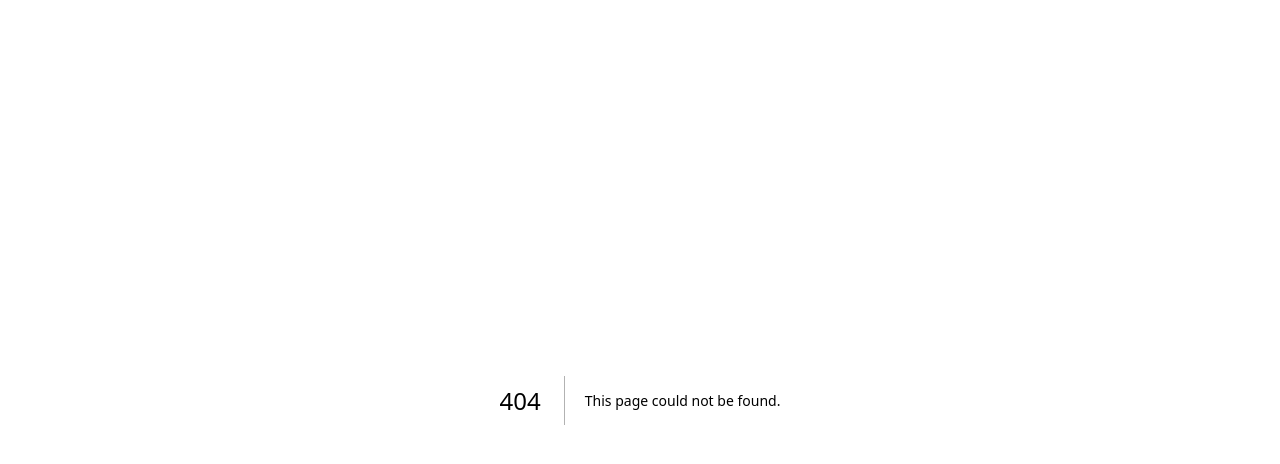
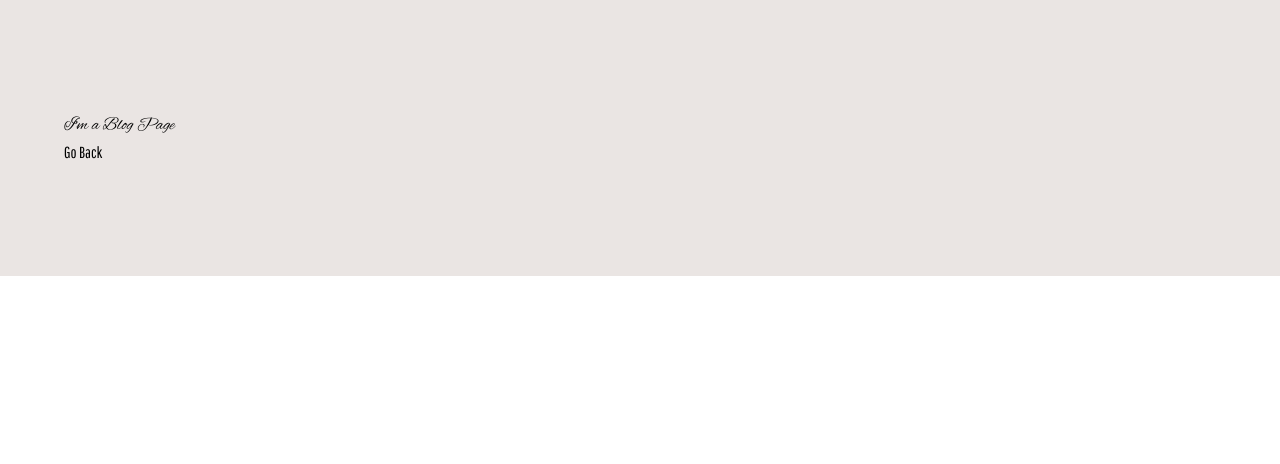
Before and after one commit to JoaomdvFerreira/portfolio-demo, a Next.js app: page /blog in a window 1280 px wide. Before the commit this address had no page. Shown: the top 464 px of the page. Built offline with nearby package versions, Linux system fonts and the light colour scheme.

Commit message:
adding portfolio and blog page

```diff
--- a/layouts/Desktop.tsx
+++ b/layouts/Desktop.tsx
@@ -50,7 +50,10 @@ export const Desktop: React.FC = () => {
               stories through the <br />
               senses.
             </p>
-            <button className="mt-6 font-cursive text-2xl text-darkBlue font-bold">
+            <button
+              className="mt-6 font-cursive text-2xl text-darkBlue font-bold"
+              onClick={() => router.push('/blog')}
+            >
               Read Me
             </button>
             <div className="absolute -top-40 right-0">
@@ -159,7 +162,10 @@ export const Desktop: React.FC = () => {
               is the path you want to follow. <br />
               If you have any doubts, contact me.
             </p>
-            <button className="font-cursive text-2xl text-darkBlue font-bold">
+            <button
+              className="font-cursive text-2xl text-darkBlue font-bold"
+              onClick={() => router.push('/portfolio')}
+            >
               More Portfolio
             </button>
             <div className="relative">
--- /dev/null
+++ b/pages/blog.tsx
@@ -0,0 +1,19 @@
+import type { NextPage } from 'next';
+import { useRouter } from 'next/router';
+
+const Blog: NextPage = () => {
+  const router = useRouter();
+
+  return (
+    <section className="h-screen bg-beige sm:h-full">
+      <div className="h-full py-16 flex flex-col relative sm:py-28 sm:pl-16">
+        <div>
+          <p className="font-cursive text-lg">I'm a Blog Page</p>
+          <button onClick={() => router.push('/')}>Go Back</button>
+        </div>
+      </div>
+    </section>
+  );
+};
+
+export default Blog;
--- /dev/null
+++ b/pages/portfolio.tsx
@@ -0,0 +1,19 @@
+import type { NextPage } from 'next';
+import { useRouter } from 'next/router';
+
+const Portfolio: NextPage = () => {
+  const router = useRouter();
+
+  return (
+    <section className="h-screen bg-beige sm:h-full">
+      <div className="h-full py-16 flex flex-col relative sm:py-28 sm:pl-16">
+        <div>
+          <p className="font-cursive text-lg">I'm a Portfolio Page</p>
+          <button onClick={() => router.push('/')}>Go Back</button>
+        </div>
+      </div>
+    </section>
+  );
+};
+
+export default Portfolio;
```
